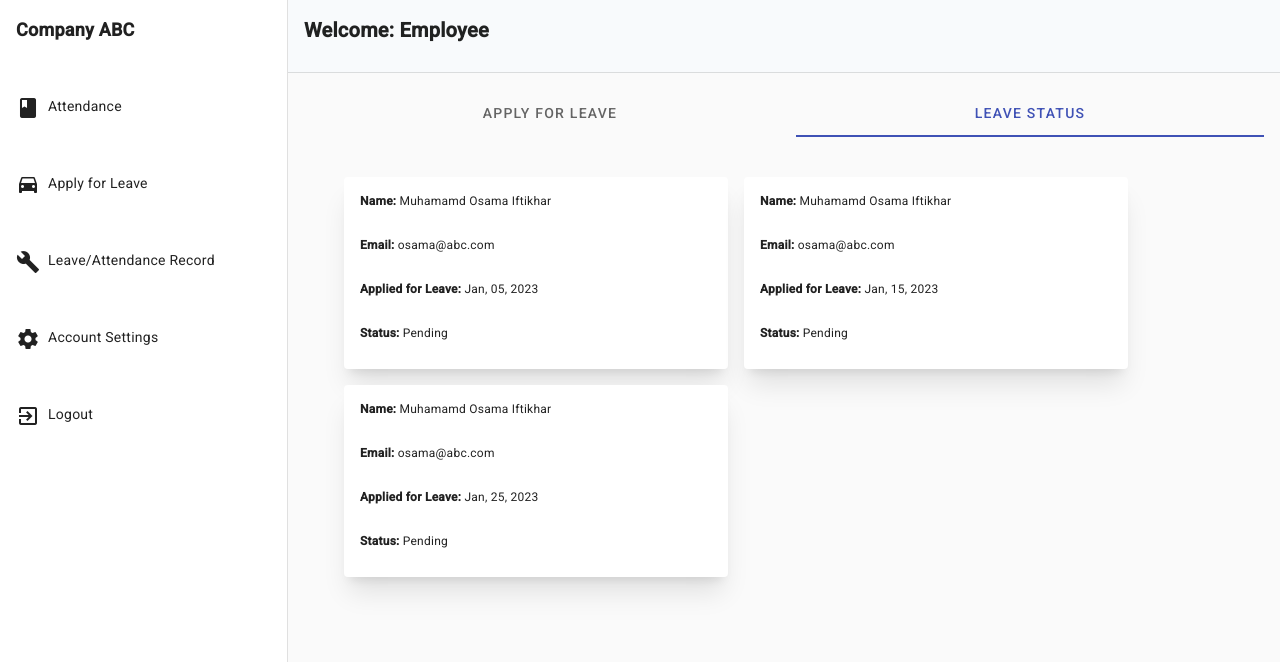
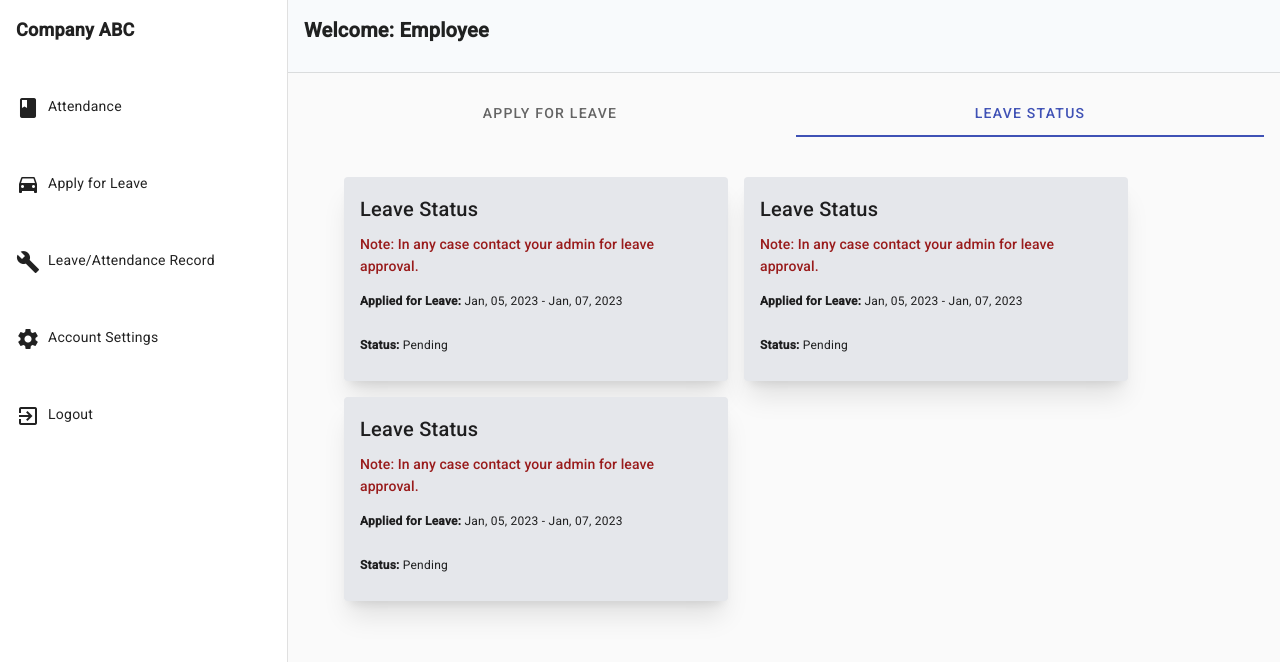
Before and after one commit to VuProjectCS619/leave-attendance-record-system-fe, an Angular app: page /employee/apply-for-leave in a window 1280 px wide. Both pictures are taken after a click on the tab "LEAVE STATUS". Shown: the top 662 px of the page. Built offline with nearby package versions, Linux system fonts and the light colour scheme.

Commit message:
ui refactored - employee dashboard

```diff
--- a/src/app/employee/account-setting/account-setting.component.css
+++ b/src/app/employee/account-setting/account-setting.component.css
@@ -0,0 +1,4 @@
+mat-card{
+  @apply
+  bg-gray-200
+}
--- a/src/app/employee/account-setting/account-setting.component.html
+++ b/src/app/employee/account-setting/account-setting.component.html
@@ -1,14 +1,11 @@
 <div class=" flex flex-col gap-4">
-  <div>
-    <p class=" text-lg font-semibold">Employee Management </p>
-  </div>
   <!--Card-->
     <mat-card class="w-96 h-auto shadow-xl p-4 ">
       <div class="flex flex-col gap-4">
         <div class="flex flex-col gap-2">
           <mat-card-title>Update Profile Settings</mat-card-title>
-          <mat-card-subtitle class="text-fuchsia-800/80">Here you can update your profile information</mat-card-subtitle>
-          <mat-card-subtitle class="text-red-800/80 ">Note: To update your other credentials, contact your admin.</mat-card-subtitle>
+          <mat-card-subtitle class="text-fuchsia-800">Here you can update your profile information</mat-card-subtitle>
+          <mat-card-subtitle class="text-red-800">Note: To update your other credentials, contact your admin.</mat-card-subtitle>
         </div>
         <!--Update Name-->
         <div class="flex flex-col" >
--- a/src/app/employee/apply-for-leave/apply-for-leave.component.css
+++ b/src/app/employee/apply-for-leave/apply-for-leave.component.css
@@ -0,0 +1,4 @@
+mat-card{
+  @apply
+  bg-gray-200
+}
--- a/src/app/employee/apply-for-leave/apply-for-leave.component.html
+++ b/src/app/employee/apply-for-leave/apply-for-leave.component.html
@@ -9,8 +9,8 @@
           <div class="flex flex-col gap-6">
             <div class="flex flex-col gap-2">
               <mat-card-title >Leave Count Manager:</mat-card-title>
-              <mat-card-subtitle class="text-fuchsia-800/80" >These are your leave limit (Managed by Admin).</mat-card-subtitle>
-              <mat-card-subtitle class="text-red-800/80">Note: In any case contact admin to reschedule your leave limit.</mat-card-subtitle>
+              <mat-card-subtitle class="text-fuchsia-800" >These are your leave limit (Managed by Admin).</mat-card-subtitle>
+              <mat-card-subtitle class="text-red-800">Note: In any case contact admin to reschedule your leave limit.</mat-card-subtitle>
             </div>
             <mat-tab-group>
               <mat-tab label="Casual Leaves">
@@ -42,7 +42,7 @@
           <div class="flex flex-col gap-4">
             <div class="flex flex-col gap-2">
               <mat-card-title >Apply For Leave</mat-card-title>
-              <mat-card-subtitle class="text-red-800/80">Note: Check your Leave limit before applying for leave.</mat-card-subtitle>
+              <mat-card-subtitle class="text-red-800">Note: Check your Leave limit before applying for leave.</mat-card-subtitle>
             </div>
             <!-- Date Picker-->
             <mat-form-field appearance="fill">
@@ -53,9 +53,9 @@
               <mat-datepicker #toPicker></mat-datepicker>
             </mat-form-field>
             <mat-form-field appearance="fill">
-              <mat-label>From Date</mat-label>
-              <input matInput [matDatepicker]="fromPicker">
-              <mat-hint>MM/DD/YYYY</mat-hint>
+                <mat-label>From Date</mat-label>
+                <input matInput [matDatepicker]="fromPicker">
+                <mat-hint>MM/DD/YYYY</mat-hint>
               <mat-datepicker-toggle matIconSuffix [for]="fromPicker"></mat-datepicker-toggle>
               <mat-datepicker #fromPicker></mat-datepicker>
             </mat-form-field>
@@ -95,10 +95,12 @@
     <mat-tab label="LEAVE STATUS">
       <!-- Card -->
       <div class="flex gap-4 flex-wrap p-10" >
-        <mat-card class="w-96 h-auto shadow-xl p-4 " *ngFor="let employeeLeaveStatus of leaveStatus" >
+        <mat-card class="w-96 h-auto shadow-xl p-4 flex-col gap-4 " *ngFor="let employeeLeaveStatus of leaveStatus" >
+          <div class="flex flex-col gap-2">
+            <mat-card-title >Leave Status</mat-card-title>
+            <mat-card-subtitle class="text-red-800">Note: In any case contact your admin for leave approval.</mat-card-subtitle>
+          </div>
           <div class="flex flex-col gap-4">
-            <p class=" text-xs font-semibold">Name:{{" "}}<span class="font-normal ">{{employeeLeaveStatus.userName}}</span> </p>
-            <p class=" text-xs font-semibold">Email:{{" "}}<span class="font-normal ">{{employeeLeaveStatus.email}}</span> </p>
             <p class=" text-xs font-semibold">Applied for Leave:{{" "}}<span class="font-normal ">{{employeeLeaveStatus.appliedForLeave}}</span> </p>
             <p class=" text-xs font-semibold">Status:{{" "}}<span class="font-normal ">{{employeeLeaveStatus.status}}</span> </p>
           </div>
--- a/src/app/employee/apply-for-leave/apply-for-leave.component.ts
+++ b/src/app/employee/apply-for-leave/apply-for-leave.component.ts
@@ -39,21 +39,15 @@ export class ApplyForLeaveComponent {
 
   leaveStatus = [
     {
-      userName : "Muhamamd Osama Iftikhar",
-      email: "osama@abc.com",
-      appliedForLeave:"Jan, 05, 2023",
+      appliedForLeave:"Jan, 05, 2023 - Jan, 07, 2023",
       status:"Pending"
     },
     {
-      userName : "Muhamamd Osama Iftikhar",
-      email: "osama@abc.com",
-      appliedForLeave:"Jan, 15, 2023",
+      appliedForLeave:"Jan, 05, 2023 - Jan, 07, 2023",
       status:"Pending"
     },
     {
-      userName : "Muhamamd Osama Iftikhar",
-      email: "osama@abc.com",
-      appliedForLeave:"Jan, 25, 2023",
+      appliedForLeave:"Jan, 05, 2023 - Jan, 07, 2023",
       status:"Pending"
     }
   ]
--- a/src/app/employee/attendance/attendance.component.css
+++ b/src/app/employee/attendance/attendance.component.css
@@ -0,0 +1,4 @@
+mat-card{
+  @apply
+  bg-gray-200
+}
--- a/src/app/employee/attendance/attendance.component.html
+++ b/src/app/employee/attendance/attendance.component.html
@@ -4,8 +4,8 @@
     <mat-card class="w-96 h-auto shadow-xl p-4 flex-col gap-6 " >
       <div class="flex flex-col gap-2">
           <mat-card-title>Attendance</mat-card-title>
-          <mat-card-subtitle class="text-fuchsia-800/80">Mark your attendance here.</mat-card-subtitle>
-          <mat-card-subtitle class="text-red-700/80">Note: Attendance can be marked only once in a day.</mat-card-subtitle>
+          <mat-card-subtitle class="text-fuchsia-800">Mark your attendance here.</mat-card-subtitle>
+          <mat-card-subtitle class="text-red-700">Note: Attendance can be marked only once in a day.</mat-card-subtitle>
       </div>
       <div class="flex flex-col gap-4">
         <p class=" text-xs font-semibold">Time IN:{{" "}}<span class="font-normal ">{{timeIn}}</span> </p>
--- a/src/app/employee/record/record.component.css
+++ b/src/app/employee/record/record.component.css
@@ -0,0 +1,10 @@
+mat-card{
+  @apply
+  bg-gray-200
+}
+
+mat-expansion-panel{
+  @apply
+  bg-gray-100
+
+}
--- a/src/app/employee/record/record.component.html
+++ b/src/app/employee/record/record.component.html
@@ -11,7 +11,7 @@
               <mat-panel-title>
                   Your Leave Record
               </mat-panel-title>
-              <mat-panel-description class="text-fuchsia-800/80" >
+              <mat-panel-description class="text-fuchsia-800" >
                 Click me to view your leave record.
               </mat-panel-description>
             </mat-expansion-panel-header>
@@ -36,7 +36,7 @@
         <mat-card class="w-96 h-auto shadow-xl p-4" *ngFor="let attendance of attendanceRecord">
           <div class="flex flex-col gap-4">
             <mat-card-title>Attendance Record</mat-card-title>
-            <mat-card-subtitle class="text-fuchsia-700/80">Here you can check your attendance record.</mat-card-subtitle>
+            <mat-card-subtitle class="text-fuchsia-700">Here you can check your attendance record.</mat-card-subtitle>
 
             <mat-card-actions>
               <!--Button -->
--- a/src/app/employee/record/record.component.ts
+++ b/src/app/employee/record/record.component.ts
@@ -21,72 +21,60 @@ export class RecordComponent {
   leaveEmployeeRecord= [
     {
       monthYear:"Jan, 2023",
-      name: "Muhammad Osama Iftikhar",
       workingHours: 115,
       leaves: 3
     },
     { monthYear:"Feb, 2023",
-      name: "Muhammad Osama Iftikhar",
       workingHours: 115,
       leaves: 3
     },
     {
       monthYear:"Mar, 2023",
-      name: "Muhammad Osama Iftikhar",
       workingHours: 115,
       leaves: 3
     },
     {
       monthYear:"Apr, 2023",
-      name: "Muhammad Osama Iftikhar",
       workingHours: 115,
       leaves: 3
     },
     {
       monthYear:"May, 2023",
-      name: "Muhammad Osama Iftikhar",
       workingHours: 115,
       leaves: 3
     },
     {
       monthYear:"Jun, 2023",
-      name: "Muhammad Osama Iftikhar",
       workingHours: 115,
       leaves: 3
     },
     {
       monthYear:"Jul, 2023",
-      name: "Muhammad Osama Iftikhar",
       workingHours: 115,
       leaves: 3
     },
     {
       monthYear:"Aug, 2023",
-      name: "Muhammad Osama Iftikhar",
       workingHours: 115,
       leaves: 3
     },
     {
       monthYear:"Sep, 2023",
-      name: "Muhammad Osama Iftikhar",
       workingHours: 115,
       leaves: 3
     },
     {
       monthYear:"Oct, 2023",
-      name: "Muhammad Osama Iftikhar",
       workingHours: 115,
       leaves: 3
     },
     {
       monthYear:"Nov, 2023",
-      name: "Muhammad Osama Iftikhar",
       workingHours: 115,
       leaves: 3
     },
     {
       monthYear:"Dec, 2023",
-      name: "Muhammad Osama Iftikhar",
       workingHours: 115,
       leaves: 3
     },
@@ -94,7 +82,7 @@ export class RecordComponent {
   attendanceRecord = [
     {
       name: "Muhammad Osama Iftikhar",
-      employeeID: "EM100000",
+      employeeEmail: "osama@abc.com",
     },
   ]
 }
```
